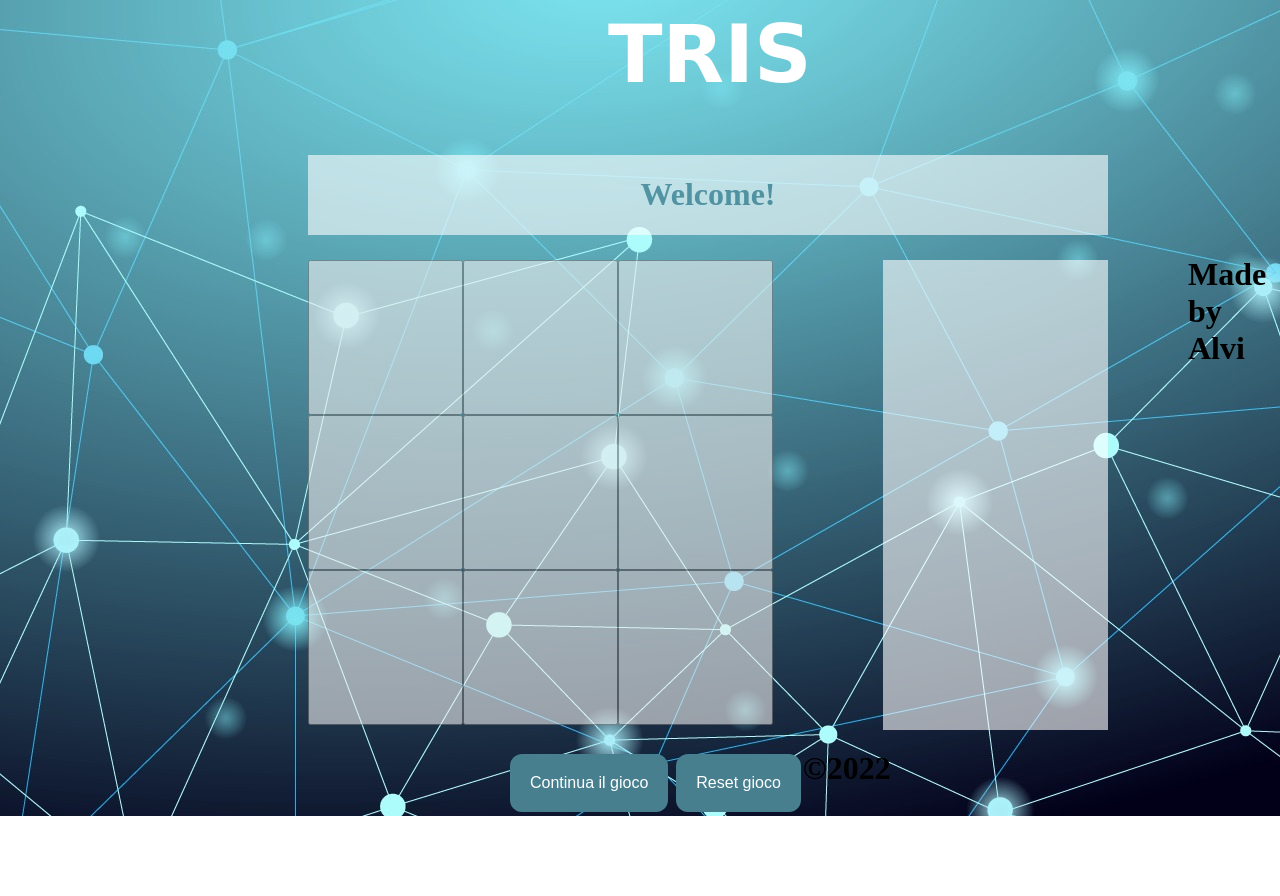
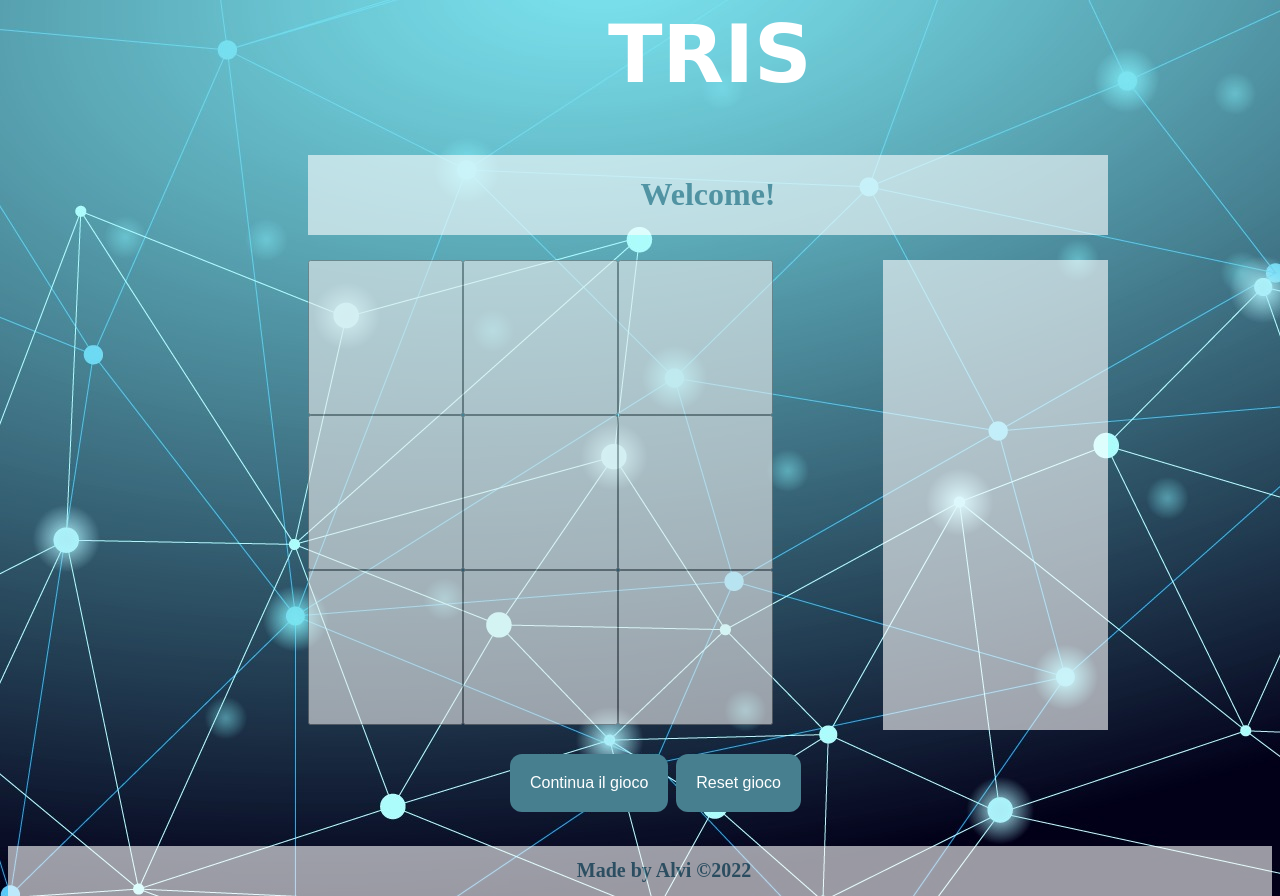
Before and after one commit to alvi04/tris, a plain HTML site: page index.html in a window 1280 px wide. Before the commit the page ends 816 px from the top, so only its background shows below. Drawn offline with Linux system fonts and the light colour scheme; a web font is replaced by a local one.

Commit message:
Update style.css

```diff
--- a/style.css
+++ b/style.css
@@ -86,3 +86,18 @@ textarea {
     color: #477f8f;
     text-align: center;
 }
+#footerspace{
+    width: 100%;
+    height: 50px;
+    display: grid;
+    opacity: 60%;
+    float: left;
+    background-color:white;
+    margin-top: 30px;
+}
+#footer {
+    color: #477f8f;
+    font-size: 20px;
+    font-family: 'Londrina Shadow';
+    padding-left: 45%;
+}
```
